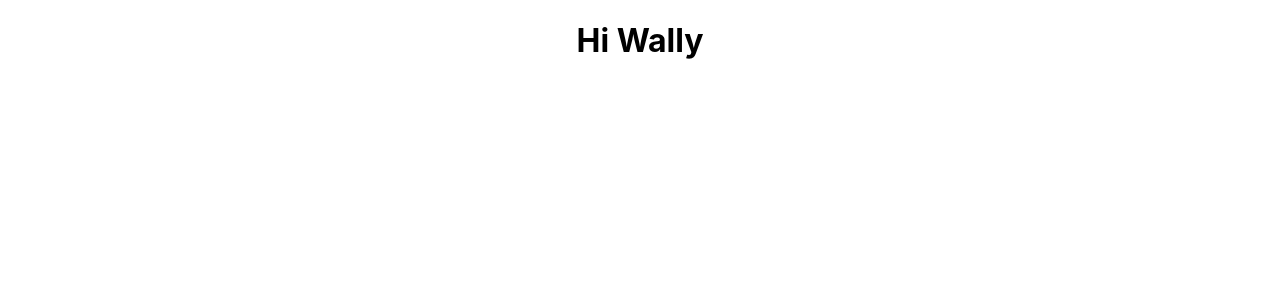
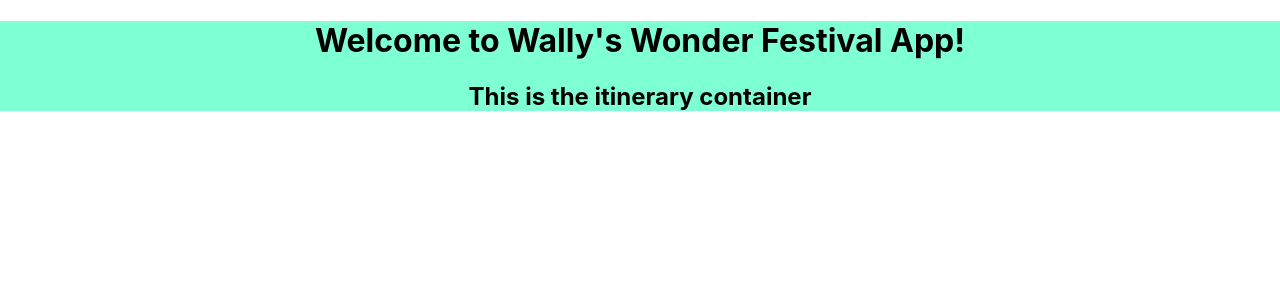
Before and after one commit to wally-yawn/mod_3_final_fe, a React (Create React App) app: page / in a window 1280 px wide. Shown: the top 300 px of the page. Built offline with nearby package versions, Linux system fonts and the light colour scheme.

Commit message:
Add skeleton components

```diff
--- a/src/App.css
+++ b/src/App.css
@@ -1,13 +1,14 @@
 .App {
   text-align: center;
+  background-color: aquamarine;
 }
 
-.App-logo {
+/* .App-logo {
   height: 40vmin;
   pointer-events: none;
-}
+} */
 
-@media (prefers-reduced-motion: no-preference) {
+/* @media (prefers-reduced-motion: no-preference) {
   .App-logo {
     animation: App-logo-spin infinite 20s linear;
   }
@@ -35,4 +36,4 @@
   to {
     transform: rotate(360deg);
   }
-}
+} */
--- a/src/App.js
+++ b/src/App.js
@@ -2,6 +2,8 @@ import logo from './logo.svg';
 import './App.css';
 import React, { useState, useEffect } from "react";
 import { Link, BrowserRouter as Router, Routes, Route } from "react-router-dom";
+import Header from "./Header/Header"
+import ItineraryContainer from './ItineraryContainer/ItineraryContainer';
 
 function App() {
   return (
@@ -10,7 +12,16 @@ function App() {
         <Routes>
           <Route
             path="/"
-            element={<h1>Hi Wally</h1>}
+            element={
+              <>
+                <Header
+                  key={"header"}
+                />
+                <ItineraryContainer
+                  key={"itinerarycontainer"}
+                />
+              </>
+            }
           />
         </Routes>
       </div>
--- /dev/null
+++ b/src/Header/Header.js
@@ -0,0 +1,10 @@
+import './Header.css';
+import React, { useState, useEffect } from "react";
+
+function Header(){
+  return (
+    <h1>Welcome to Wally's Wonder Festival App!</h1>
+  )
+}
+
+export default Header;
--- /dev/null
+++ b/src/ItineraryContainer/ItineraryContainer.js
@@ -0,0 +1,10 @@
+import './ItineraryContainer.css';
+import React, { useState, useEffect } from "react";
+
+function ItineraryContainer(){
+  return (
+    <h2>This is the itinerary container</h2>
+  )
+}
+
+export default ItineraryContainer;
```
Also changed, not shown: src/ItineraryCard/ItineraryCard.js (added, +10 -0 lines), src/Header/Header.css (added), src/ItineraryCard/ItineraryCard.css (added), src/ItineraryContainer/ItineraryContainer.css (added), 1 other file (tests, documents, lock files or other folders).
